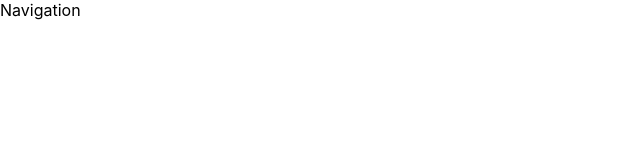
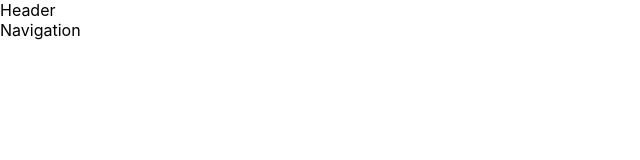
Before and after one commit to josh2100/react-portfolio, a React (Create React App) app: page / in a window 1280 px wide. Shown: the top 160 px of the page, without its empty margins (0-640 px from the left). Built offline with nearby package versions, Linux system fonts and the light colour scheme.

Commit message:
header component added

```diff
--- a/src/App.js
+++ b/src/App.js
@@ -1,10 +1,12 @@
 import logo from './logo.svg';
 import './App.css';
 import Navigation from './components/Navigation';
+import Header from './components/Header';
 
 function App() {
   return (
     <>
+      <Header />
       <Navigation />
     </>
   );
--- /dev/null
+++ b/src/components/Header/index.js
@@ -0,0 +1,9 @@
+import useState from 'react';
+
+function Header() {
+    return (
+        <header>Header</header>
+    )
+}
+
+export default Header;
```
